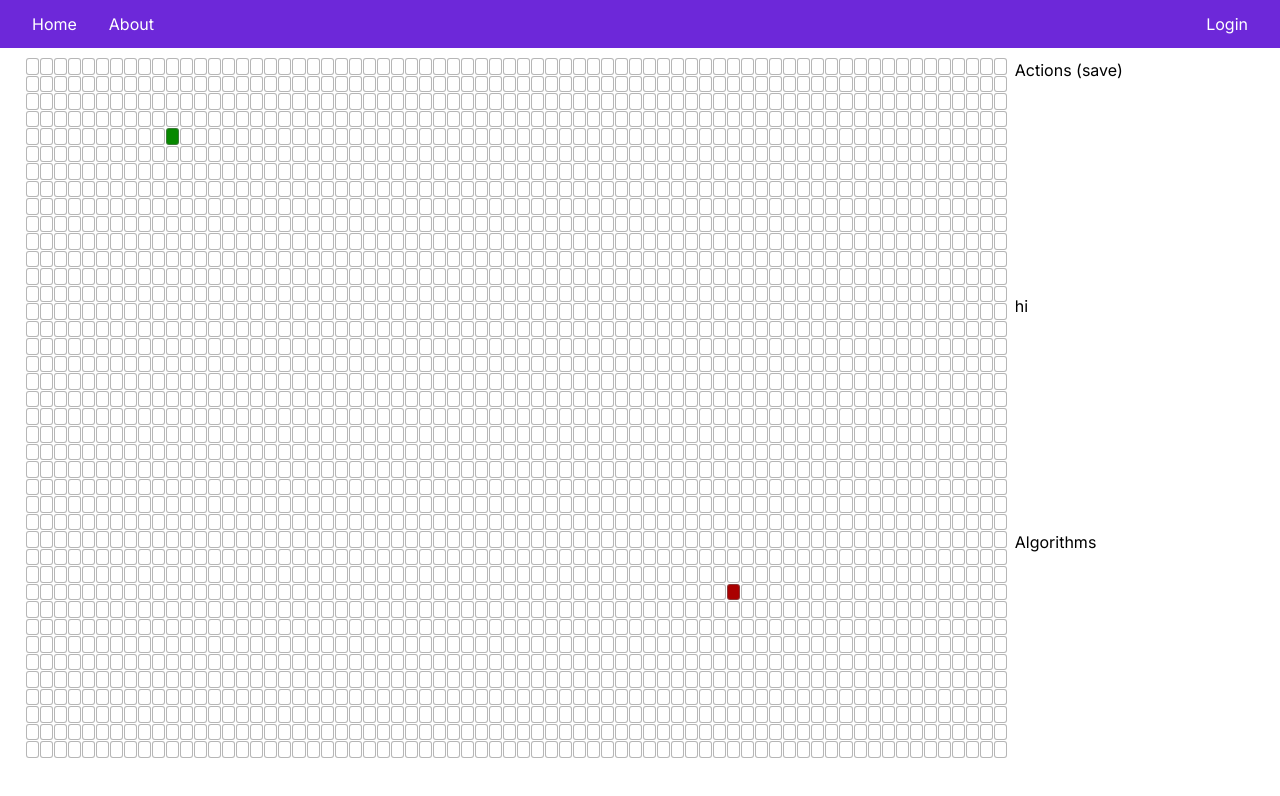
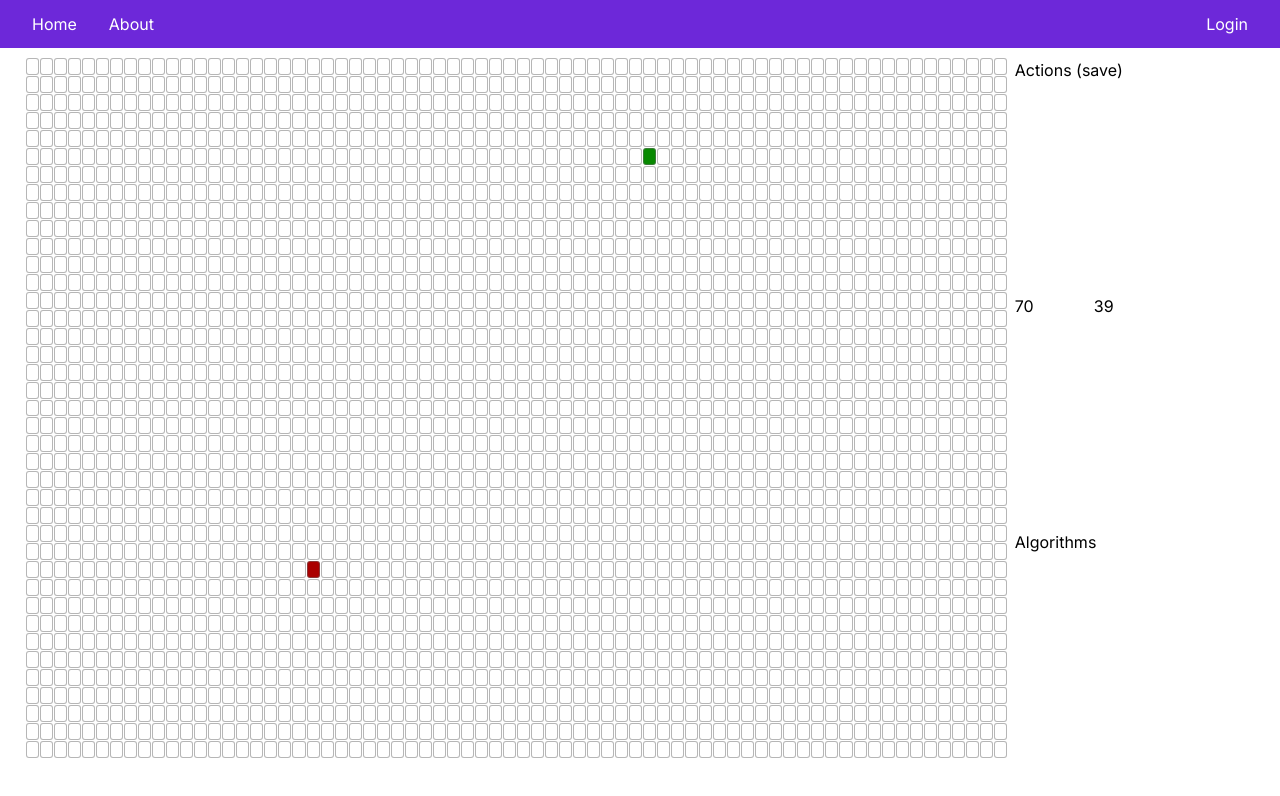
Before and after one commit to martins021/pathfinder, a Next.js app: page / in a window 1280 px wide. Shown: the top 796 px of the page. Built offline with nearby package versions, Linux system fonts and the light colour scheme.

Commit message:
dynamic map size

```diff
--- a/src/app/components/controls.jsx
+++ b/src/app/components/controls.jsx
@@ -1,10 +1,63 @@
 "use client"
-import React from "react";
+import React, { useContext, useEffect, useState } from "react";
+import MapContext from "../context/mapContext";
 
 const Controls = () => {
-  return(
-    <>hi</>
-  )
+  const { mapSize, setMapSize } = useContext(MapContext)
+  const [x, setX] = useState(mapSize.x)
+  const [y, setY] = useState(mapSize.y)
+  const [adjustX, setAdjustX] = useState(false)
+
+  const handleXChange = (event) => {
+    let val = parseInt(event.target.value);
+    console.log(val);
+    if(val < 10) val = 10;
+    else if(val > 100) val = 100;
+    setX(val)
+    setAdjustX(false)
+  }
+
+  const handleYChange = (event) => {
+    let val = parseInt(event.target.value);
+    console.log(val);
+    if(val < 10) val = 10;
+    else if(val > 100) val = 100;
+    setY(val)
+    setAdjustX(true)
+  }
+
+  useEffect(() => {
+    if(adjustX){ // adjust one to maintain 16:9 ratio
+      setMapSize({ x: Math.round((16 / 9) * y), y })
+      setX(Math.round((16 / 9) * y))
+    } else {
+      setMapSize({ x, y: Math.round((9 / 16) * x) })
+      setY(Math.round((9 / 16) * x))
+    }
+  }, [x, y])
+
+  return (
+    <div>
+      <input
+        type="number"
+        value={x}
+        onChange={handleXChange}
+        min="0"
+        max="100"
+        step="5"
+        disabled={y === 100}
+      />
+      <input
+        type="number"
+        value={y}
+        onChange={handleYChange}
+        min="0"
+        max="100"
+        step="5"
+        disabled={x === 100}
+      />
+    </div>
+  );
 }
 
 export default Controls;
--- a/src/app/components/map.jsx
+++ b/src/app/components/map.jsx
@@ -4,10 +4,13 @@ import styles from "../styles/map.module.css"
 import MapContext from "@/app/context/mapContext";
 
 const Map = () => {
-  const { mapData, setMapData } = useContext(MapContext)
+  const { mapData, mapSize } = useContext(MapContext)
 
   return (
-    <div className={styles.main}>
+    <div className={styles.main} style={{
+      gridTemplateRows: `repeat(${mapSize.y}, 1fr)`,
+      gridTemplateColumns: `repeat(${mapSize.x}, 1fr)`
+    }}>
       {mapData.map((cell, i) => {
         const cl = `${styles["cell"]} ${styles[cell.state]}`
         return (
--- a/src/app/context/mapContext.jsx
+++ b/src/app/context/mapContext.jsx
@@ -1,40 +1,37 @@
 "use client"
-import { useState, createContext } from "react";
+import { PrismaClient } from "@prisma/client";
+import { useState, useEffect, createContext } from "react";
 
 const MapContext = createContext(null);
 
 export const MapProvider = ({ children }) => {
-  const initData = []
-  for (let i = 0; i < 40; i++) {
-    for (let j = 0; j < 70; j++) {
-      if(i === 4 && j === 10){
-        initData.push({
-          x: i,
-          y: j,
-          state: "start",
-          elev: 1
-        })
-      } else if (i === 30 && j === 50){
-        initData.push({
-          x: i,
-          y: j,
-          state: "finish",
-          elev: 1
-        })
-      } else {
-        initData.push({
-          x: i,
-          y: j,
-          state: "empty",
-          elev: 1
-        })
+  const prisma = new PrismaClient()
+  const [mapSize, setMapSize] = useState({ x: 70 , y: 40 });
+  const [mapData, setMapData] = useState([]);
+
+  const createMap = () => {
+    const data = []
+    console.log(mapSize);
+    for (let x = 0; x < mapSize.x; x++) {
+      for (let y = 0; y < mapSize.y; y++) {
+        if(y === 4 && x === 10){
+          data.push({ x, y, state: "start", elev: 1 })
+        } else if (y === 30 && x === 50){
+          data.push({ x, y, state: "finish", elev: 1 })
+        } else {
+          data.push({ x, y, state: "empty", elev: 1 })
+        }
       }
     }
+    setMapData(data)
   }
-  const [mapData, setMapData] = useState(initData);
+
+  useEffect(() => {
+    createMap()
+  }, [mapSize])
 
   return (
-    <MapContext.Provider value={{ mapData, setMapData }}>
+    <MapContext.Provider value={{ mapData, setMapData, mapSize, setMapSize }}>
       {children}
     </MapContext.Provider>
   );
--- a/src/app/styles/map.module.css
+++ b/src/app/styles/map.module.css
@@ -2,8 +2,6 @@
   width: 100%;
   height: 100%;
   display: grid;
-  grid-template-rows: repeat(40, 1fr);
-  grid-template-columns: repeat(70, 1fr);
   grid-auto-rows: auto;
   gap: 1px;
 }
```
